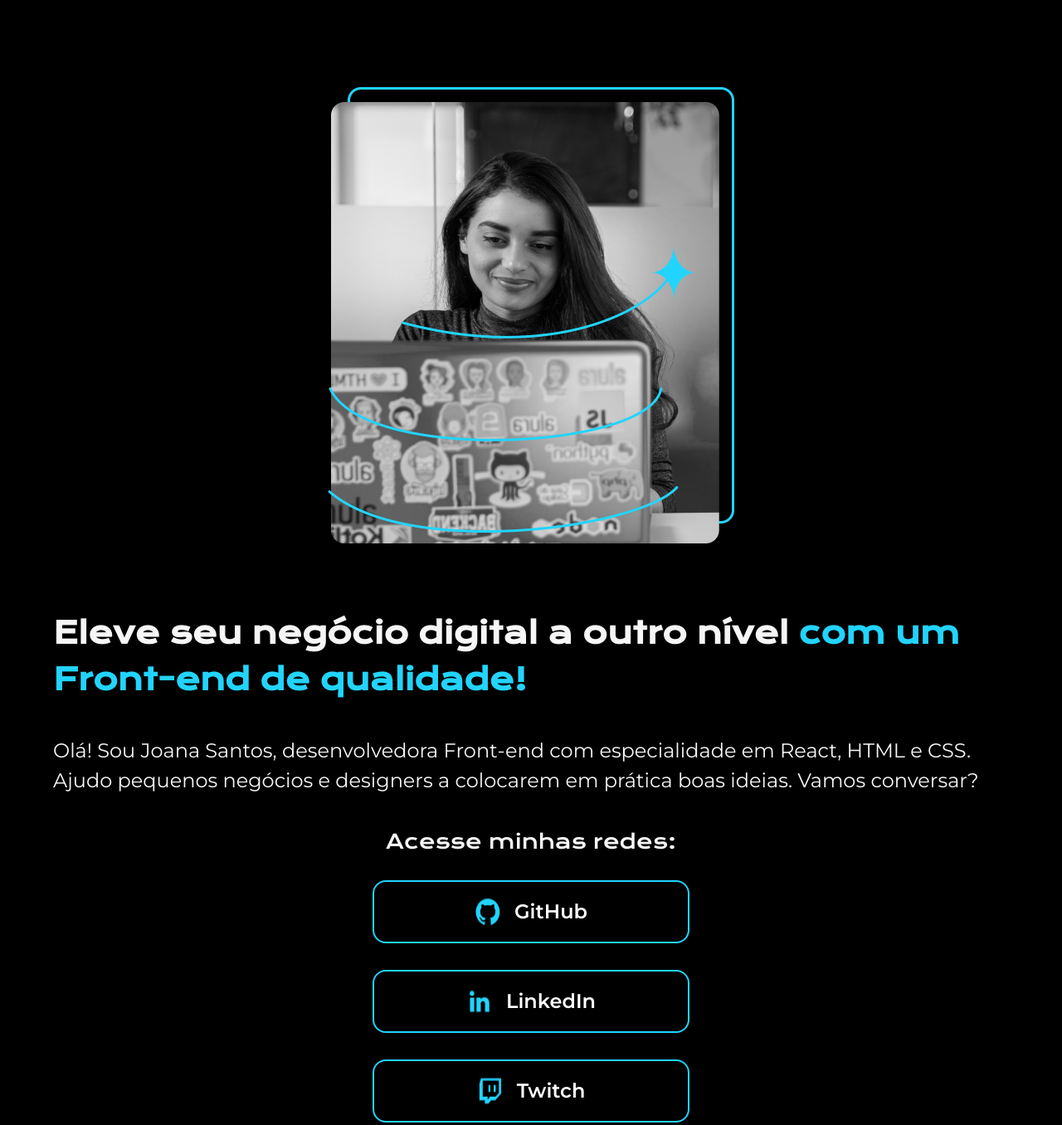
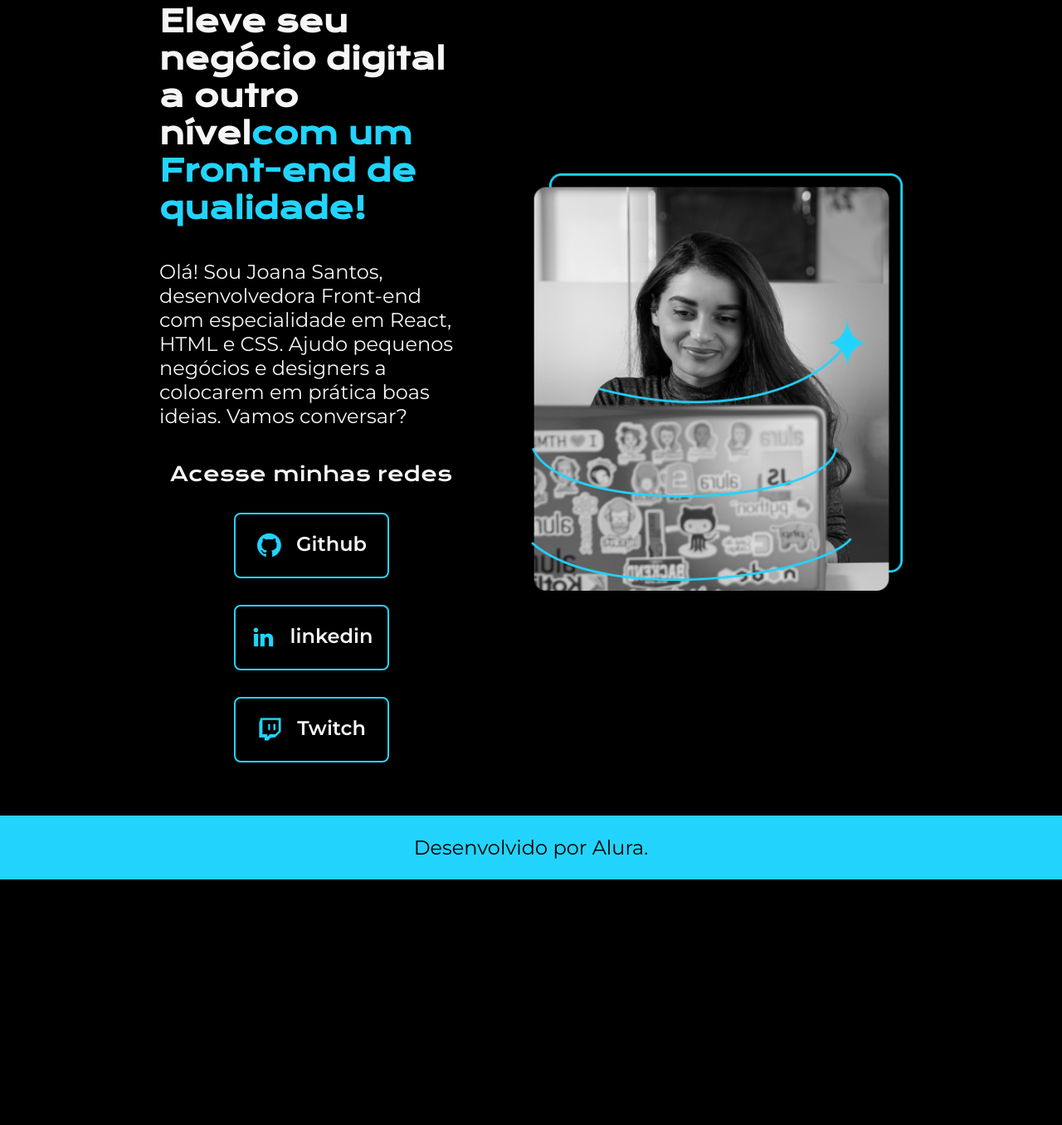
Before and after one commit to RafaelSilvaTec/Portif-lio, a plain HTML site: page index.html in a window 1280 px wide. Shown: the part 116-1472 px from the top of the page at 83% size. After the commit the page ends 1176 px from the top, so only its background shows below. Drawn offline with nearby package versions, Linux system fonts and the light colour scheme.

Commit message:
Modificação de arquivos

```diff
--- a/index.html
+++ b/index.html
@@ -1,34 +1,52 @@
 <!DOCTYPE html>
-<html lang="pt-BR">
+<html lang="pt-br">
+
 <head>
     <meta charset="UTF-8">
     <meta http-equiv="X-UA-Compatible" content="IE=edge">
     <meta name="viewport" content="width=device-width, initial-scale=1.0">
-    <title>Portifólio</title>
-    <link rel="stylesheet" href="styles/style.css">
+    <title>Portifolio</title>
+    <link rel="stylesheet" href="./styles/style.css">
 </head>
+
 <body>
     <header class="cabecalho">
         <nav class="cabecalho__menu">
-            <a href="index.html" class="cabecalho__menu__link">Home</a>
-            <a href="about.html" class="cabecalho__menu__link">Sobre mim</a>
+            <a class="cabecalho__menu__link" href="index.html">Home</a>
+            <a class="cabecalho__menu__link" href="about.html">Sobre mim</a>
         </nav>
     </header>
     <main class="apresentacao">
         <section class="apresentacao__conteudo">
-            <h1 class="apresentacao__conteudo__titulo">Eleve seu negócio digital a outro nível <strong class="titulo-destaque">com um Front-end de qualidade!</strong></h1>
-            <p class="apresentacao__conteudo__texto">Olá! Sou Joana Santos, desenvolvedora Front-end com especialidade em React, HTML e CSS. Ajudo pequenos negócios e designers a colocarem em prática boas ideias. Vamos conversar?</p>
+            <h1 class="apresentacao__conteudo__titulo">Eleve seu negócio digital a outro nível<strong
+            class="titulo-destaque">com um Front-end de qualidade!
+            </strong></h1>
+            <p class="apresentacao__conteudo__texto">Olá! Sou Joana Santos, desenvolvedora
+            Front-end com especialidade em React, HTML e
+            CSS. Ajudo pequenos negócios e designers a
+            colocarem em prática boas ideias. Vamos
+            conversar?</p>
             <div class="apresentacao__links">
-                <h2 class="apresentacao__links__subtitulo">Acesse minhas redes:</h2>
-                <a href="#" class="apresentacao__links__link"><img src="img/Logo Github.png" alt="Logo do GitHub"> GitHub</a>
-                <a href="#" class="apresentacao__links__link"><img src="img/Logo linkedin.png" alt="Logo do LinkedIn">LinkedIn</a>
-                <a href="#" class="apresentacao__links__link"><img src="img/Logo Twitch.png" alt="Logo do Twitch">Twitch</a>
+                <h2 class="apresentacao__links__subtitulo">Acesse minhas redes</h2>
+                <a class="apresentacao__links__navegacao" href="https://github.com/rafaballerini">
+                    <img src="./assets/github.png">
+                    Github
+                </a>
+                <a class="apresentacao__links__navegacao" href="https://linkedin.com/in/rafaellaballerini">
+                    <img src="./assets/linkedin.png">
+                    linkedin
+                </a>
+                <a class="apresentacao__links__navegacao" href="https://twitch.tv/guilimadev">
+                    <img src="./assets/twitch.png">
+                    Twitch
+                </a>
             </div>
         </section>
-        <img src="img/Imagem.png" class="apresentacao__conteudo__imagem" alt="Foto da Joana Santos programando">
+        <img class="apresentacao__imagem" src="./assets/imagem.png" alt="Foto da Joana Santos programando">
     </main>
     <footer class="rodape">
-        <p>Desenvolvido por Alura</p>
+        <p>Desenvolvido por Alura.</p>
     </footer>
 </body>
+
 </html>
--- a/styles/style.css
+++ b/styles/style.css
@@ -1,139 +1,119 @@
 @import url('https://fonts.googleapis.com/css2?family=Krona+One&family=Montserrat:wght@400;600&display=swap');
 
 :root {
-    --cor1: #000;
-    --cor2: #f6f6f6;
-    --cor3: #22d4fd;
-    --cor4: #272727;
+    --cor-primaria: #000000;
+    --cor-secundaria: #F6F6F6;
+    --cor-terciaria: #22D4FD;
+    --cor-hover: #272727;
 
-    --fonte-principal: 'Krona One', sans-serif;
+    --fonte-primaria: 'Krona One', sans-serif;
     --fonte-secundaria: 'Montserrat', sans-serif;
 }
-
-* {
+*{
     margin: 0;
     padding: 0;
 }
 
-body {
+body{
     box-sizing: border-box;
-    background-color: var(--cor1);
-    color: var(--cor2);
+    background-color: var(--cor-primaria);
+    color: var(--cor-secundaria);
 }
-
-.cabecalho__menu {
+.cabecalho{
+    padding: 2% 0% 0% 15%;
+}
+.cabecalho__menu{
     display: flex;
-    padding: 2% 15%;
     gap: 80px;
 }
-
-.cabecalho__menu__link {
+.cabecalho__menu__link{
     font-family: var(--fonte-secundaria);
-    font-size: 24px;
+    font-size: 1.5rem;
     font-weight: 600;
-    color: var(--cor3);
+    color: var(--cor-terciaria);
     text-decoration: none;
 }
-
-.apresentacao {
+.apresentacao{
     padding: 5% 15%;
     display: flex;
     align-items: center;
-    justify-content: center;
-    gap: 80px;
+    justify-content: space-between;
+    gap: 82px;
 }
-
-.titulo-destaque {
-    color: var(--cor3);
-}
-
-.apresentacao__conteudo {
+.apresentacao__conteudo{
     width: 50%;
     display: flex;
     flex-direction: column;
     gap: 40px;
 }
 
-.apresentacao__conteudo__titulo {
-    font-size: 36px;
-    line-height: 56px;
-    font-family: var(--fonte-principal);
+.apresentacao__conteudo__titulo{
+    font-size: 2.25rem;
+    font-family: var(--fonte-primaria);
+}
+.titulo-destaque{
+    color: var(--cor-terciaria);
+}
+.apresentacao__conteudo__texto{
+    font-size: 1.5rem;
+    font-family: var(--fonte-secundaria);
 }
 
-.apresentacao__conteudo__texto, .apresentacao__links__link {
-    font-size: 24px;
-    line-height: 36px;
-    font-family: var(--fonte-secundaria)
-}
-
-.apresentacao__links {
+.apresentacao__links{
     display: flex;
     flex-direction: column;
     justify-content: space-between;
     align-items: center;
     gap: 32px;
 }
-
-.apresentacao__links__subtitulo {
-    font-family: 'Krona One', sans-serif;
+.apresentacao__links__subtitulo{
+    font-family: var(--fonte-primaria);
     font-weight: 400;
-    font-size: 24px;
+    font-size: 1.5rem;
 }
-
-.apresentacao__links__link {
+.apresentacao__links__navegacao{
     display: flex;
     justify-content: center;
     gap: 16px;
-    width: 378px;
-    border: 2px solid var(--cor3);
-    border-radius: 16px;
+    border: 2px solid var(--cor-terciaria);
+    width: 50%;
     text-align: center;
-    padding: 18px 0;
+    border-radius: 8px;
+    font-size: 1.5rem;
+    font-weight: 600;
+    padding: 21.5px 0;
     text-decoration: none;
-    color: #fff;
-    font-weight: 600;
+    color: var(--cor-secundaria);
+    font-family: var(--fonte-secundaria);
+}
+.apresentacao__links__link:hover{
+    background-color: var(--cor-hover);
+}
+.apresentacao__imagem{
+    width: 50%;
+}
+.rodape{
+    color: var(--cor-primaria);
+    background-color: var(--cor-terciaria);
+    padding: 24px;
+    text-align: center;
+    font-family: var(--fonte-secundaria);
+    font-size: 1.5rem;
+    font-weight: 400;
 }
 
-.apresentacao__links__link:hover {
-    background-color: var(--cor4);
-}
-
-.apresentacao__conteudo__imagem {
-    align-self: flex-start;
-}
-
-.about {
-    padding-top: 8%;
-}
-
-.rodape {
-    display: flex;
-    justify-content: center;
-    align-items: center;
-    font-family: var(--fonte-secundaria);
-    font-size: 24px;
-    font-weight: 400;
-    background-color: var(--cor3);
-    color: var(--cor1);
-    height: 80px;
-}
-
-@media (max-width: 1380px) {
-    .cabecalho__menu {
-        padding: 5% 0;
+@media (max-width: 1200px) {
+    .cabecalho{
+         padding: 10%;
+    }
+    .cabecalho__menu{
         justify-content: center;
     }
-
-    .apresentacao {
+    .apresentacao{
         flex-direction: column-reverse;
         padding: 5%;
     }
-
-    .apresentacao__conteudo {
+    .apresentacao__conteudo{
         width: auto;
     }
-
-    .apresentacao__conteudo__imagem {
-        align-self: center;
-    }
 }
```
Also changed, not shown: about.html (+22 -9 lines), assets/Imagem.png (added), assets/github.png (added), assets/instagram.png (added), assets/linkedin.png (added), assets/twitch.png (added), assets/twitter.png (added).
